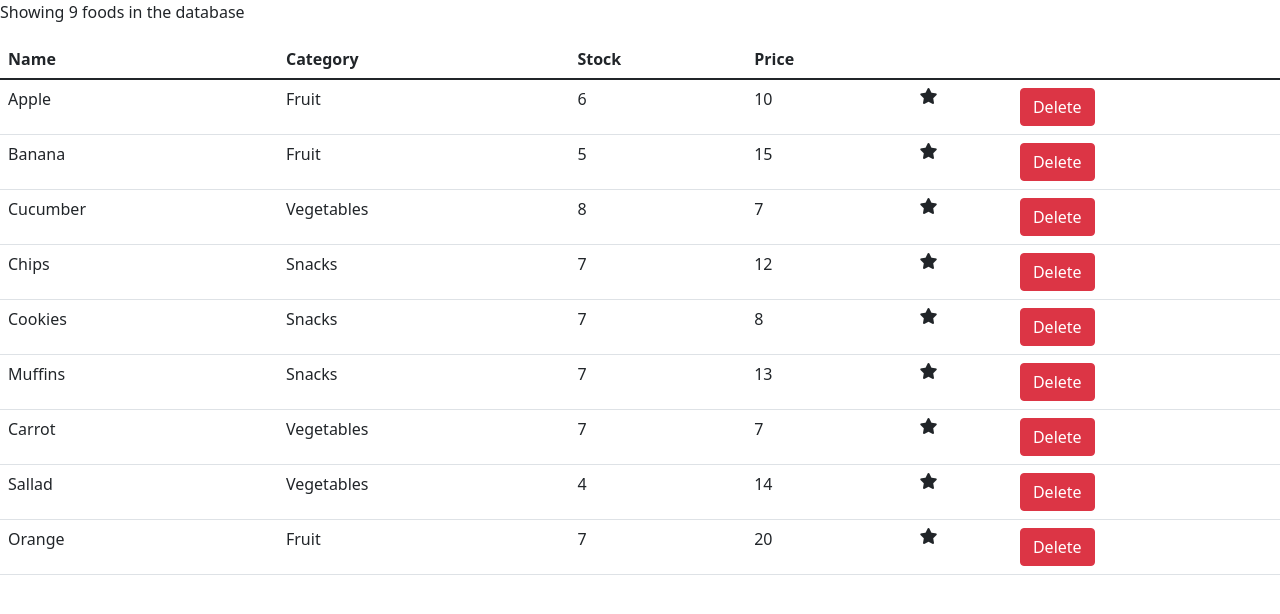
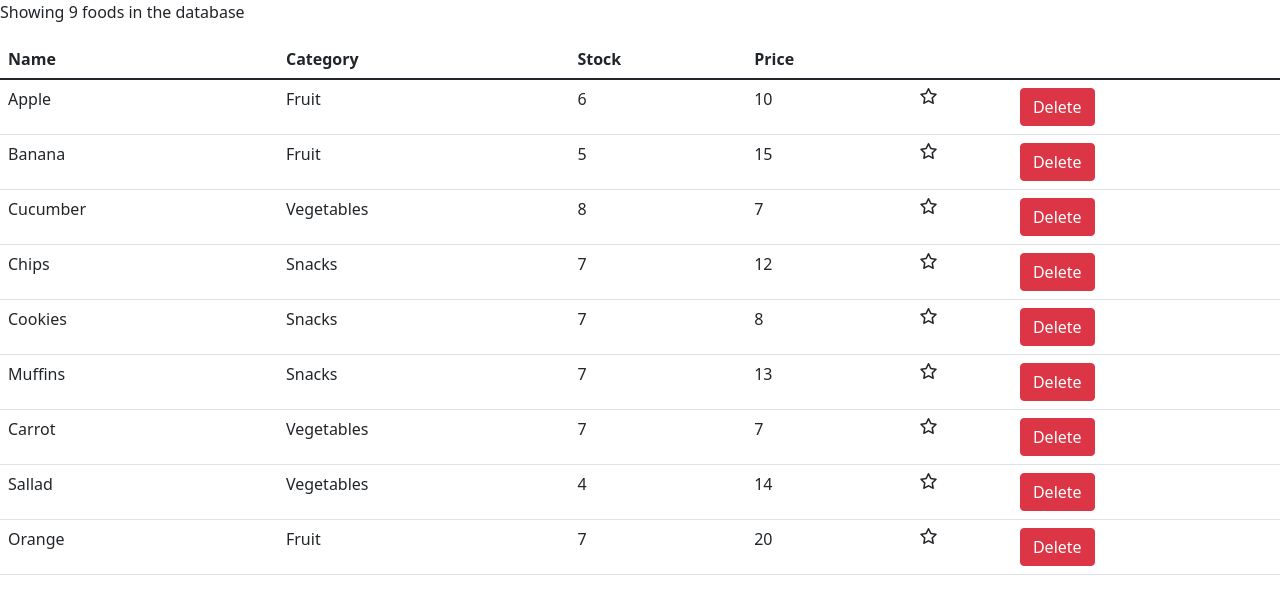
Before and after one commit to eva-hs/intensive-foods, a React (Create React App) app: page / in a window 1280 px wide. Shown: the top 614 px of the page. Built offline with nearby package versions, Linux system fonts and the light colour scheme.

Commit message:
Added click functionality and format rules in Favorite

```diff
--- a/src/App.jsx
+++ b/src/App.jsx
@@ -1,7 +1,6 @@
 import React, { Component } from "react";
 import { getFoods } from "./fakeFoodService";
 import Favorite from "./components/Favorite";
-//import "@fortawesome/fontawesome-free/css/all.css";
 
 class App extends Component {
   // Skapa state med min array. Arrayen hämtas från fakeFoodService.
--- a/src/components/Favorite.jsx
+++ b/src/components/Favorite.jsx
@@ -5,14 +5,11 @@ class Favorite extends Component {
   // 1. Installera Fonten.
   // 2. importera fonten till denna komponent.
   // 3. Skapa en icon som har ett onClick event.
-  //    Eventet ska toggla onOff-variabeln så den agerar tvärt om nästa
+  //    Eventet ska toggla isFavorite-variabeln så den agerar tvärt om nästa
   //    gång man trycker på stjärnan och anropar eventet. Här behöver vi använda
   //    setState.
-  // 4. Då vi endast ska ändra på en rad när vi klickar behöver vi göra 5 steg
-  //    (som vid increment i Cart-projektet).
-  //    Allt behöver ligga i App och sedan skickas hit som props.
   // 5. Vi behöver även en funktion som ger formatet på knappen.
-  //    Denna funktion bör kunna ligga här.
+  // 6. Då denna ska vara "stand alone" lägger jag alla funktioner här.
 
   state = {
     isFavorite: false,
@@ -21,19 +18,24 @@ class Favorite extends Component {
   // Eventet ska toggla isFavorite-variabeln så den agerar tvärt om nästa
   // gång man trycker på stjärnan och anropar eventet. Här behöver vi använda
   // setState.
-  handleClickStar = (isFavorite) => {
+  handleClick = (isFavorite) => {
     isFavorite = !isFavorite;
     this.setState({ isFavorite });
-    console.log("star should change");
   };
 
   render() {
     return (
       <i
-        className="fa-solid fa-star"
-        onClick={() => this.handleClickStar(this.state.isFavorite)}
+        className={this.formatStarClasses()}
+        onClick={() => this.handleClick(this.state.isFavorite)}
       />
     );
   }
+
+  formatStarClasses() {
+    let classes = "fa-star fa-";
+    classes += this.state.isFavorite ? "solid" : "regular";
+    return classes;
+  }
 }
 export default Favorite;
```
